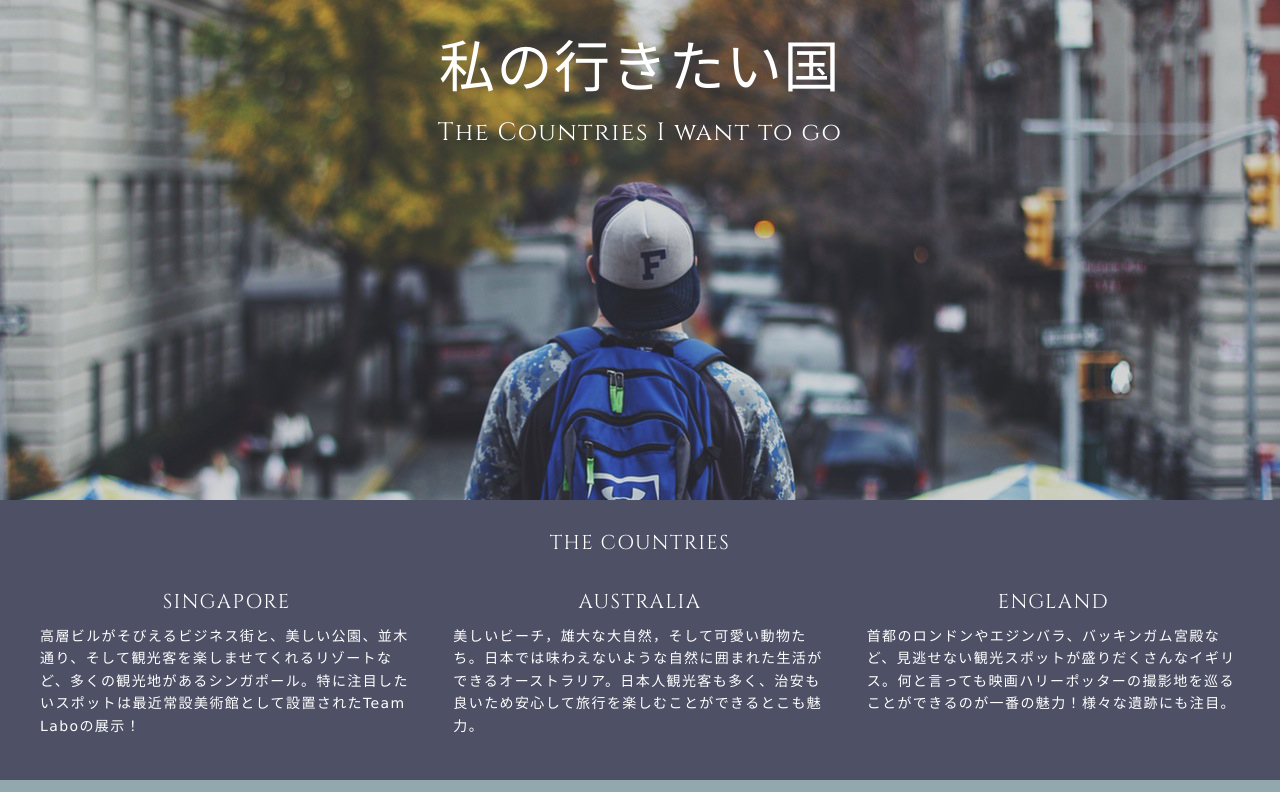
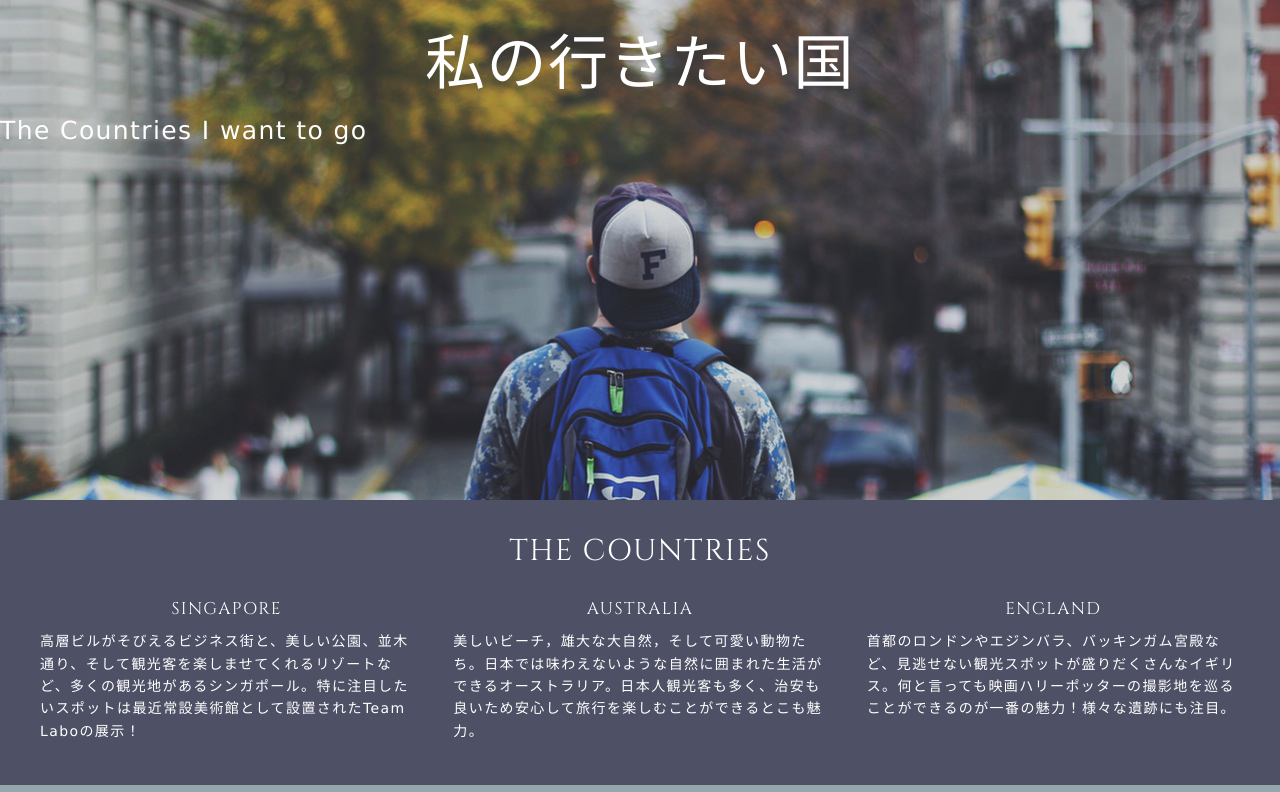
Before and after one commit to tsubasa-sris/responsive-site, a plain HTML site: page index.html in a window 1280 px wide. Shown: the top 792 px of the page. Drawn offline with nearby package versions, Linux system fonts and the light colour scheme.

Commit message:
change headings and button

```diff
--- a/css/style.scss
+++ b/css/style.scss
@@ -36,16 +36,26 @@ body{
 header{
     background-image:url(../images/pexels-photo.jpg);
     background-size: cover;
-    height: 500px;
+    margin: 0 auto;
+    height: 250px;
     width: 100%;
+    background-position: center center;
         .site-title{
-            font-size: 4em;
-            padding-top: 23px;
+            font-size: 2em;
+            padding-top: 15px;
         }
-        span{
-            display: block;
+        h2{
+            font-size: 1.5rem;
+        }
+}
+@media(min-width: 769px){
+    header{
+        height: 500px;
+        font-size: 3rem;
+        h2{
             font-size: 2.5rem;
         }
+    }
 }
 
 #countries{
@@ -55,9 +65,17 @@ header{
         display: block;
         clear: both;
     }
-    h2{
-        font-size: 2rem;
+    h3{
+        font-size: 3rem;
         padding: 7px;
+    }
+    .container{
+        @include display-flex;
+        justify-content: space-between;
+        @include flex-direction(column);
+        p{
+            text-align: justify;
+        }
     }
 }
 
@@ -69,12 +87,23 @@ header{
     h3{
         font-size: 2.5rem;
     }
+    h4{
+        font-size: 1.7rem;
+        padding-bottom: 8px;
+    }
 }
 
 @media(min-width: 769px){
     #countries{
+        .container{
+            @include flex-direction(row);
+            justify-content: space-between;
+        }
         .country-box{
             width: (100% / 3);
+        }
+        h3{
+            font-size: 3rem;
         }
     }
 }
@@ -109,7 +138,7 @@ header{
                     -moz-box-shadow: 0px 4px rgba(0,0,0,0.6);
     }
     a:hover{
-        background-color: lighten($baseColor, 5%);
+        background-color: lighten($baseColor, 9%);
         box-shadow: 0px 4px rgba(0,0,0,0.5);
                     -webkit-box-shadow: 0px 4px rgba(0,0,0,0.5);
                     -moz-box-shadow: 0px 4px rgba(0,0,0,0.5);
--- a/index.html
+++ b/index.html
@@ -3,7 +3,7 @@
     <head>
         <meta charset="utf-8">
         <meta name="viewport" content="width=device-width,initial-scale=1">
-        <title>私の行きたい国 The Counties I want to go</title>
+        <title>私の行きたい国 The Countries I want to go</title>
         <meta name="description" contents="私が今行きたい国々について紹介しています。">
         <meta name="keywords" contents="行きたい国, 海外, 旅行">
         <link rel="stylesheet" href="https://cdnjs.cloudflare.com/ajax/libs/meyer-reset/2.0/reset.css">
@@ -12,22 +12,24 @@
     </head>
     <body>
         <header>
-                <h1 class="site-title text-center">私の行きたい国<span class="cinzel">The Countries I want to go</span></h1>
+                <h1 class="site-title text-center">私の行きたい国<h2 class="">The Countries I want to go</h2></h1>
         </header>
         <main>
             <section id="countries">
-                <h2 class="text-center cinzel uppercase"> The Countries</h2>
+                <h3 class="text-center cinzel uppercase"> The Countries</h3>
+                <div class="container">
                     <div class="country-box">
-                    <h2 class="text-center cinzel uppercase">Singapore</h2>
+                        <h4 class="text-center cinzel uppercase">Singapore</h4>
                         <p>高層ビルがそびえるビジネス街と、美しい公園、並木通り、そして観光客を楽しませてくれるリゾートなど、多くの観光地があるシンガポール。特に注目したいスポットは最近常設美術館として設置されたTeam Laboの展示！</p>
                     </div>
                     <div class="country-box">
-                    <h2 class="text-center cinzel uppercase">Australia</h2>
+                        <h4 class="text-center cinzel uppercase">Australia</h4>
                         <p>美しいビーチ，雄大な大自然，そして可愛い動物たち。日本では味わえないような自然に囲まれた生活ができるオーストラリア。日本人観光客も多く、治安も良いため安心して旅行を楽しむことができるとこも魅力。</p>
                     </div>
                     <div class="country-box">
-                    <h2 class="text-center cinzel uppercase">England</h2>
+                        <h4 class="text-center cinzel uppercase">England</h4>
                         <p>首都のロンドンやエジンバラ、バッキンガム宮殿など、見逃せない観光スポットが盛りだくさんなイギリス。何と言っても映画ハリーポッターの撮影地を巡ることができるのが一番の魅力！様々な遺跡にも注目。</p>
+                    </div>
                 </div>
             </section>
             <div class="subscribe">
```
Also changed, not shown: css/style.css, 1 other file. Lines whose indentation alone changed are shown as unchanged.
